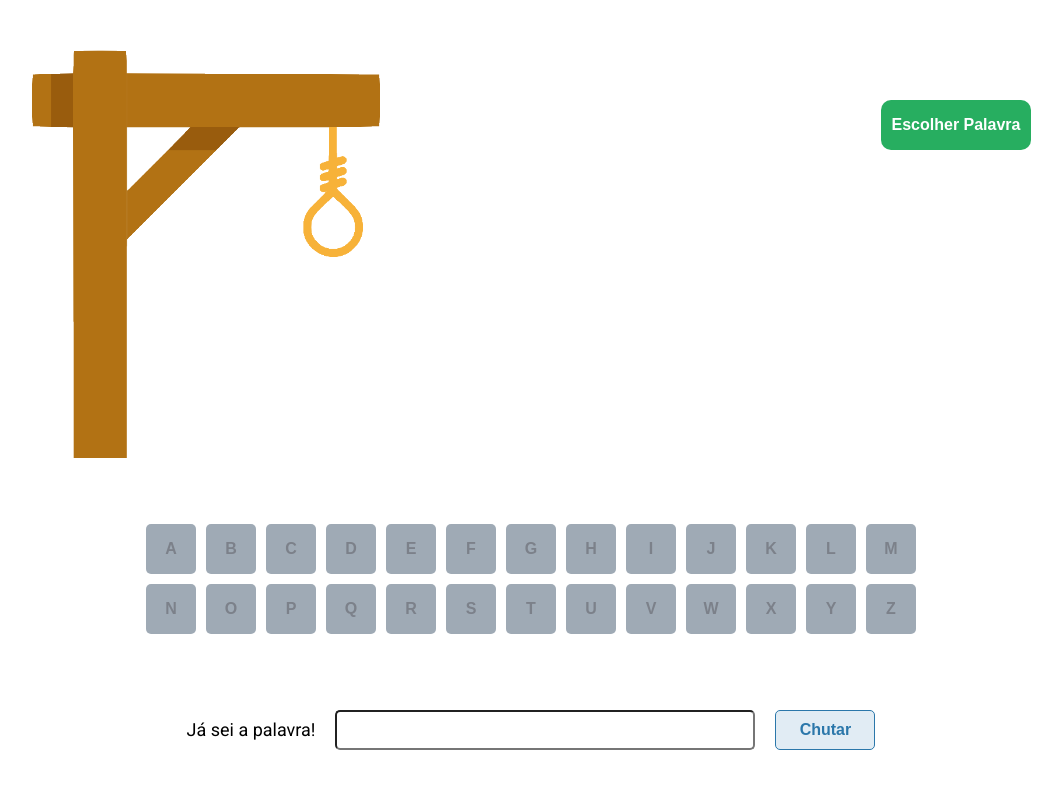
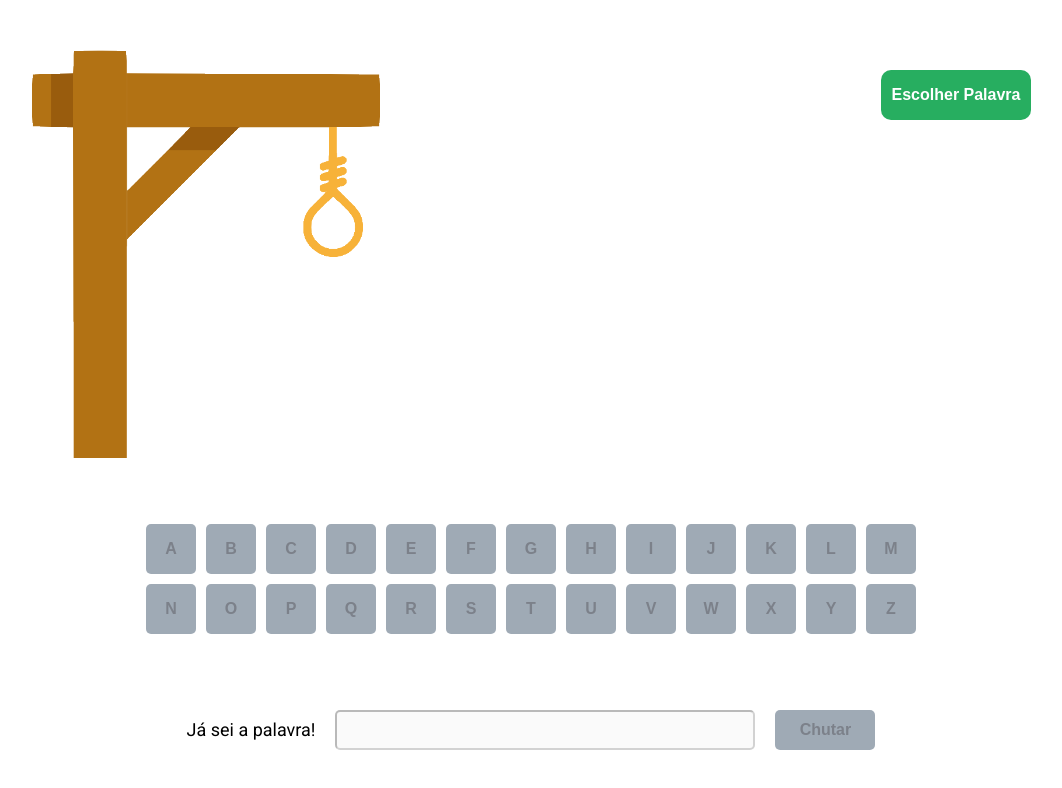
Before and after one commit to andhercapanema/driven-projeto08-jogoDaForca, a React app: page / in a window 1280 px wide. Shown: the whole page, without its empty margins (109-1171 px from the left). Built offline with nearby package versions, Linux system fonts and the light colour scheme.

Commit message:
Criação da função que dá início ao jogo

```diff
--- a/src/components/App.js
+++ b/src/components/App.js
@@ -1,14 +1,19 @@
-import React from "react";
+import React, { useState } from "react";
 import Jogo from "./Game";
 import Guess from "./Guess";
 import Letters from "./Letters";
 
 function App() {
+    const [gameHasStarted, setGameHasStarted] = useState(false);
+
     return (
         <main className="c-page">
-            <Jogo />
-            <Letters />
-            <Guess />
+            <Jogo
+                gameHasStarted={gameHasStarted}
+                setGameHasStarted={setGameHasStarted}
+            />
+            <Letters gameHasStarted={gameHasStarted} />
+            <Guess gameHasStarted={gameHasStarted} />
         </main>
     );
 }
--- a/src/components/Game.js
+++ b/src/components/Game.js
@@ -1,11 +1,36 @@
-import React from "react";
+import React, { useState } from "react";
 import forca0 from "../assets/forca0.png";
+import words from "./words";
 
-function Game() {
+function Game({ gameHasStarted, setGameHasStarted }) {
+    const [word, setWord] = useState([]);
+    const [textStartButton, setTextStartButton] = useState("Escolher Palavra");
+
+    function renderWord() {
+        const indexRandomWord = Math.round(Math.random() * words.length);
+        const wordArray = words[indexRandomWord].split("");
+        setWord(wordArray.map((letter) => "_"));
+    }
+
+    function enableButtons() {
+        setTextStartButton("Mudar Palavra");
+        setGameHasStarted(true);
+    }
+
+    function startGame() {
+        renderWord();
+        enableButtons();
+    }
+
     return (
         <section className="c-game">
             <img src={forca0} alt="Forca vazia" className="c-game__img" />
-            <button className="c-game__button">Escolher Palavra</button>
+            <div className="u-column">
+                <button className="c-game__button" onClick={startGame}>
+                    {textStartButton}
+                </button>
+                <p className="c-game__word">{word}</p>
+            </div>
         </section>
     );
 }
--- a/src/components/Guess.js
+++ b/src/components/Guess.js
@@ -1,12 +1,22 @@
 import React from "react";
 
-function Guess() {
+function Guess({ gameHasStarted }) {
     return (
         <section className="c-guess">
             <p className="c-guess__text">Já sei a palavra!</p>
             <div className="c-guess__keep-together">
-                <input type="text" className="c-guess__input"></input>
-                <button className="c-guess__btn">Chutar</button>
+                <input
+                    type="text"
+                    className="c-guess__input"
+                    disabled={gameHasStarted ? false : true}
+                ></input>
+                <button
+                    className={`c-guess__btn ${
+                        gameHasStarted ? "" : "btn-is-disabled"
+                    } `}
+                >
+                    Chutar
+                </button>
             </div>
         </section>
     );
--- a/src/components/Letters.js
+++ b/src/components/Letters.js
@@ -1,14 +1,20 @@
 import React from "react";
 
-const Letter = (props) => {
+const Letter = ({ letter, gameHasStarted }) => {
     return (
         <li className="c-alphabet__letter">
-            <button className="c-alphabet__btn">{props.letter}</button>
+            {gameHasStarted ? (
+                <button className="c-alphabet__btn">{letter}</button>
+            ) : (
+                <button className="c-alphabet__btn btn-is-disabled">
+                    {letter}
+                </button>
+            )}
         </li>
     );
 };
 
-function Letters() {
+function Letters({ gameHasStarted }) {
     const alphabet = [
         "a",
         "b",
@@ -40,8 +46,12 @@ function Letters() {
 
     return (
         <ul className="c-alphabet">
-            {alphabet.map((letter) => (
-                <Letter letter={letter.toUpperCase()} />
+            {alphabet.map((letter, index) => (
+                <Letter
+                    key={index}
+                    letter={letter.toUpperCase()}
+                    gameHasStarted={gameHasStarted}
+                />
             ))}
         </ul>
     );
--- /dev/null
+++ b/src/components/words.js
@@ -0,0 +1,235 @@
+const words = [
+    "abacate",
+    "abacaxi",
+    "abelha",
+    "abanador",
+    "antologia",
+    "amor",
+    "aba",
+    "abraço",
+    "ábaco",
+    "abrigo",
+    "abrir",
+    "banana",
+    "boi",
+    "batata",
+    "bacalhau",
+    "bexiga",
+    "bowl",
+    "batedeira",
+    "bisturi",
+    "barreira",
+    "banco",
+    "caixa",
+    "chantilly",
+    "comércio",
+    "cachorro",
+    "cuidado",
+    "caneta",
+    "carinho",
+    "cupuaçu",
+    "cabra",
+    "cesto",
+    "dados",
+    "dizer",
+    "danone",
+    "dente",
+    "diário",
+    "diamante",
+    "diafragma",
+    "detonar",
+    "dia",
+    "dromedário",
+    "elefante",
+    "esmeralda",
+    "espátula",
+    "estômago",
+    "esfinge",
+    "esfera",
+    "encontro",
+    "ema",
+    "escola",
+    "economia",
+    "formiga",
+    "fama",
+    "festa",
+    "fiador",
+    "ferver",
+    "flauta",
+    "fichário",
+    "figo",
+    "fiapo",
+    "fotografia",
+    "goiaba",
+    "gelo",
+    "grito",
+    "gamão",
+    "guria",
+    "goleiro",
+    "golfinho",
+    "golfe",
+    "girar",
+    "glúten",
+    "helicóptero",
+    "harmonia",
+    "haste",
+    "hectare",
+    "hábito",
+    "hepatite",
+    "hiena",
+    "hemisfério",
+    "hidrante",
+    "igreja",
+    "ícone",
+    "importante",
+    "ímpar",
+    "idoso",
+    "irado",
+    "identidade",
+    "idioma",
+    "idade",
+    "idiota",
+    "jantar",
+    "jumento",
+    "jambú",
+    "jibóia",
+    "jararaca",
+    "janela",
+    "jerimum",
+    "jaula",
+    "jabuti",
+    "jaleco",
+    "laranja",
+    "lua",
+    "leão",
+    "limão",
+    "larápio",
+    "luz",
+    "lindo",
+    "lacraia",
+    "lactose",
+    "laço",
+    "lacrar",
+    "mamão",
+    "manga",
+    "morango",
+    "mico",
+    "matar",
+    "mingau",
+    "moqueca",
+    "macacão",
+    "mocassin",
+    "maçaneta",
+    "nectarina",
+    "nada",
+    "navio",
+    "namorado",
+    "ninja",
+    "natal",
+    "narciso",
+    "narina",
+    "nádega",
+    "nabo",
+    "ovo",
+    "ostra",
+    "obstetra",
+    "oblíquo",
+    "orangotango",
+    "olhar",
+    "óculos",
+    "ortodoxo",
+    "ouro",
+    "ornamento",
+    "pato",
+    "polvo",
+    "povoar",
+    "pólvora",
+    "palhaço",
+    "paróqia",
+    "pano",
+    "princesa",
+    "pizza",
+    "patroa",
+    "queijo",
+    "quitanda",
+    "quinta",
+    "quantia",
+    "quarentena",
+    "quadrilha",
+    "quaresma",
+    "quartzo",
+    "quebrar",
+    "quarteirão",
+    "risada",
+    "rio",
+    "remar",
+    "rato",
+    "racional",
+    "rainha",
+    "radioatividade",
+    "raiz",
+    "raiva",
+    "rachadura",
+    "salada",
+    "salamandra",
+    "sacola",
+    "siri",
+    "sábado",
+    "safanão",
+    "sabre",
+    "sucarose",
+    "sabedoria",
+    "sacerdote",
+    "tatu",
+    "tabacaria",
+    "taberneiro",
+    "tábua",
+    "torrada",
+    "três",
+    "terço",
+    "tamanho",
+    "tatuagem",
+    "trem",
+    "uva",
+    "uísque",
+    "união",
+    "universo",
+    "unanimidade",
+    "ubuntu",
+    "universidade",
+    "urso",
+    "uivar",
+    "unir",
+    "vela",
+    "valeta",
+    "vacilo",
+    "valor",
+    "vagem",
+    "vadiagem",
+    "vaca",
+    "valentia",
+    "vidro",
+    "valsa",
+    "xícara",
+    "xadrez",
+    "xilofone",
+    "xarope",
+    "xenofobia",
+    "xereta",
+    "xerife",
+    "xaveco",
+    "xixi",
+    "xale",
+    "zebra",
+    "zagueiro",
+    "zero",
+    "zoeira",
+    "zodíaco",
+    "zangão",
+    "zepelim",
+    "zinco",
+    "zoológico",
+    "zumbido",
+];
+
+export default words;
--- a/src/styles/style.css
+++ b/src/styles/style.css
@@ -1,3 +1,5 @@
+/* global */
+
 @import url("https://fonts.googleapis.com/css2?family=Roboto:ital,wght@0,100;0,300;0,400;0,500;0,700;0,900;1,100;1,300;1,400;1,500;1,700;1,900&display=swap");
 
 * {
@@ -11,6 +13,15 @@
     align-items: center;
     justify-content: center;
     height: 100vh;
+}
+
+/* Tags */
+
+button {
+    border: none;
+    font-size: 16px;
+    font-weight: 600;
+    cursor: pointer;
 }
 
 /* App() */
@@ -41,15 +52,23 @@
     max-width: 350px;
 }
 
-button {
+.c-game .u-column {
+    align-items: flex-end;
+    justify-content: space-between;
+    height: 100%;
+    width: 40%;
+}
+
+.c-page .btn-is-disabled {
+    cursor: default;
     border: none;
-    font-size: 16px;
-    font-weight: 600;
+    background-color: #9faab5;
+    color: #7c818a;
 }
 
 .c-game__button {
     height: 50px;
-    width: 30%;
+    width: 30vw;
     max-width: 150px;
     margin-top: 5%;
 
@@ -57,6 +76,17 @@ button {
 
     background-color: #27ae60;
     border-radius: 10px;
+}
+
+.c-game__word {
+    letter-spacing: 5px;
+    font-size: 28px;
+}
+
+@media (min-width: 450px) {
+    .c-game__word {
+        font-size: 40px;
+    }
 }
 
 /* Letters() */
@@ -79,10 +109,11 @@ button {
     width: 50px;
     height: 50px;
 
-    background-color: #9faab5;
-    color: #7c818a;
+    border-radius: 5px;
 
-    border-radius: 5px;
+    background-color: #e1ecf4;
+    border: 1px solid #2b77aa;
+    color: #2b77aa;
 }
 
 /* Guess() */
@@ -97,7 +128,7 @@ button {
 
 .c-guess__input,
 .c-guess__btn,
-.c-guess__text  {
+.c-guess__text {
     margin-left: 20px;
     margin-top: 20px;
 }
@@ -130,3 +161,10 @@ button {
     border: 1px solid #2b77aa;
     color: #2b77aa;
 }
+
+/* utilities */
+
+.u-column {
+    display: flex;
+    flex-direction: column;
+}
```
